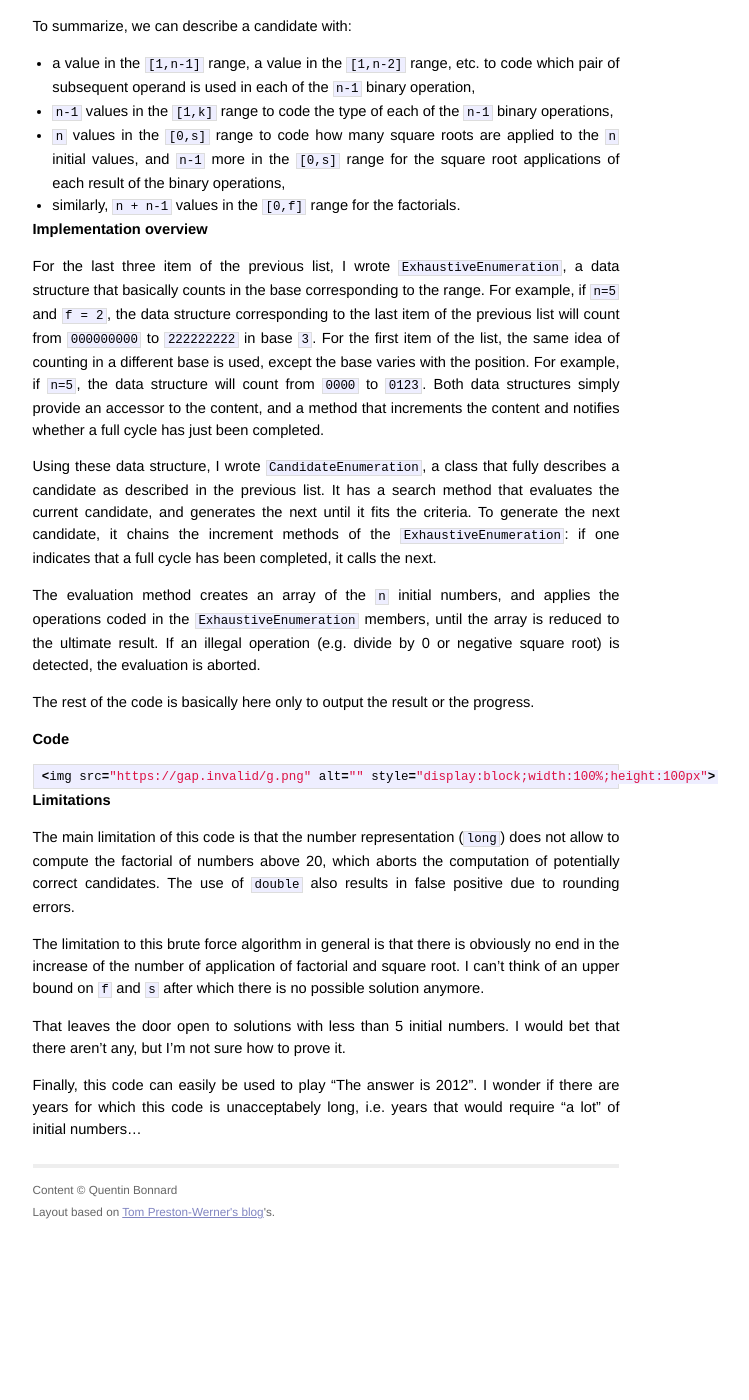
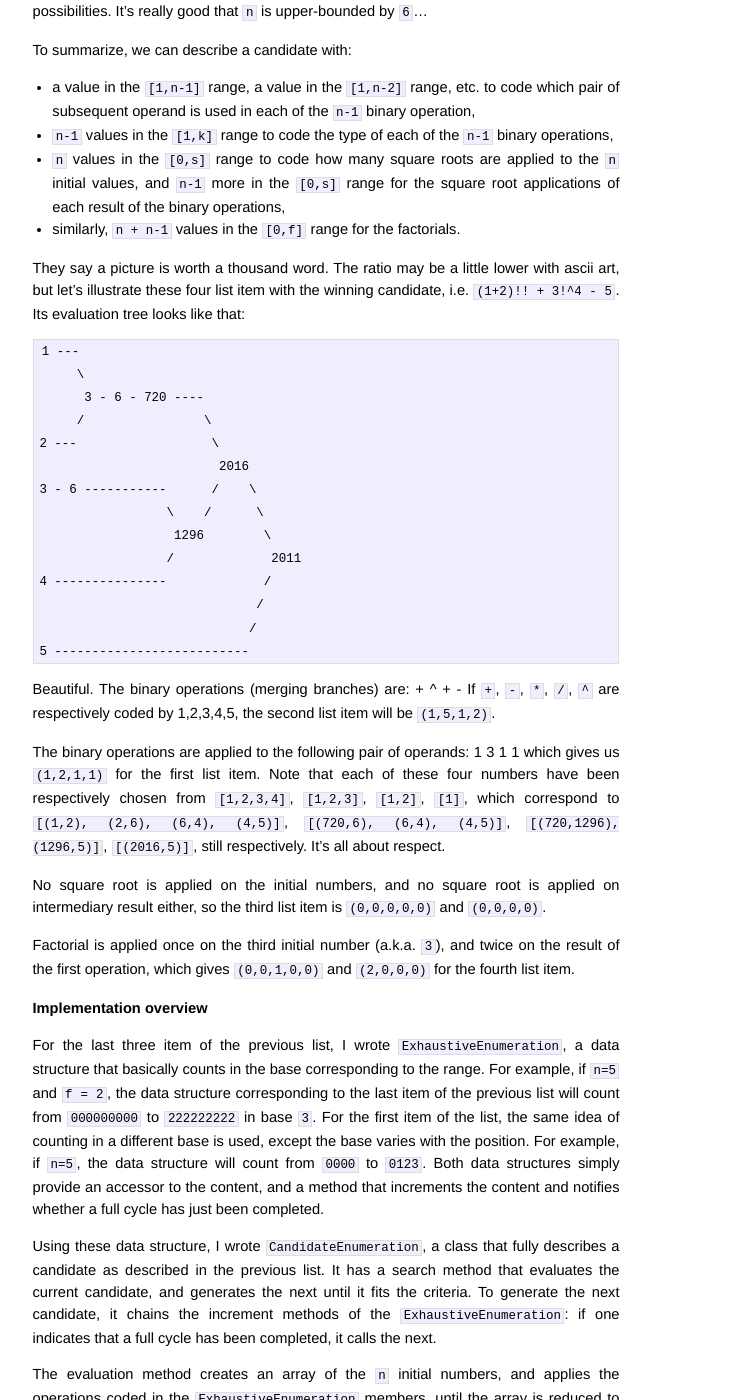
Before and after one commit to arthru/qbonnard.github.com, a Jekyll site: the page built from _posts/2011-10-25-The_answer_is_2011_the_question_can_be_brute_force.markdown, in a window 1280 px wide and 1400 px high, scrolled down 1249 px. Shown: the whole window, without its empty margins (314-1063 px from the left). Built offline with Jekyll 4.4.1, drawn with Linux system fonts in a browser that asks for light colours; Markdown is read by kramdown in place of the engine named in the settings; before the commit the page ends 2484 px from its top, so only the background shows below that; some of the changed text lies outside the part shown.

Commit message:
added Guillaume's feedback

```diff
--- a/_posts/2011-10-25-The_answer_is_2011_the_question_can_be_brute_force.markdown
+++ b/_posts/2011-10-25-The_answer_is_2011_the_question_can_be_brute_force.markdown
@@ -29,7 +29,7 @@
 
 `(n-1)! * k^n`
 
-possibilities to try. It's good that `n` is upper-bounded by `6`...
+possibilities to try. It's good that "my fellow nerds" found that `n` does not have to be greater than `6`...
 
 Now the problem is that unary operations can be applied as often as possible. They can be applied to any of the initial numbers, and to any of the results of the binary operations. However, no factorial is a square (except 1), so we can apply the square root first (as many times as we want), and then the factorial, without trying to interleave them. If we apply up to `s` times square root on each possible term (i.e. the `n` initial numbers and the `n-1` results of binary operations), and up to `f` times the factorial on each possible term, that gives us a grand total of
 
@@ -44,6 +44,35 @@
 * `n` values in the `[0,s]` range to code how many square roots are applied to the `n` initial values, and `n-1` more in the `[0,s]` range for the square root applications of each result of the binary operations,
 * similarly, `n + n-1` values in the `[0,f]` range for the factorials.
 
+They say a picture is worth a thousand word. The ratio may be a little lower with ascii art, but let's illustrate these four list item with the winning candidate, i.e. `(1+2)!! + 3!^4 - 5`. Its evaluation tree looks like that:
+
+    1 ---
+         \
+          3 - 6 - 720 ----
+         /                \
+    2 ---                  \
+                            2016
+    3 - 6 -----------      /    \
+                     \    /      \
+                      1296        \
+                     /             2011
+    4 ---------------             /
+                                 /
+                                /
+    5 --------------------------
+
+Beautiful. The binary operations (merging branches) are:
+          +          ^      +      -
+If `+`, `-`, `*`, `/`, `^` are respectively coded by 1,2,3,4,5, the second list item will be `(1,5,1,2)`.
+
+The binary operations are applied to the following pair of operands:
+          1          3      1      1
+which gives us `(1,2,1,1)` for the first list item. Note that each of these four numbers have been respectively chosen from `[1,2,3,4]`, `[1,2,3]`, `[1,2]`, `[1]`, which correspond to `[(1,2), (2,6), (6,4), (4,5)]`, `[(720,6), (6,4), (4,5)]`, `[(720,1296), (1296,5)]`, `[(2016,5)]`, still respectively. It's all about respect.
+
+No square root is applied on the initial numbers, and no square root is applied on intermediary result either, so the third list item is `(0,0,0,0,0)` and `(0,0,0,0)`.
+
+Factorial is applied once on the third initial number (a.k.a. `3`), and twice on the result of the first operation, which gives `(0,0,1,0,0)` and `(2,0,0,0)` for the fourth list item.
+
 Implementation overview
 =======================
 
@@ -54,7 +83,7 @@
 
 The evaluation method creates an array of the `n` initial numbers, and applies the operations coded in the `ExhaustiveEnumeration` members, until the array is reduced to the ultimate result. If an illegal operation (e.g. divide by 0 or negative square root) is detected, the evaluation is aborted.
 
-The rest of the code is basically here only to output the result or the progress.
+The rest of the code is basically here only to output the result or the progress. And of course, indices start at 0 rather than at 1 as in the previous section. And the final binary operation is actually the first of the array of the `CandidateEnumeration`... Enjoy!
 
 Code
 ====
```
